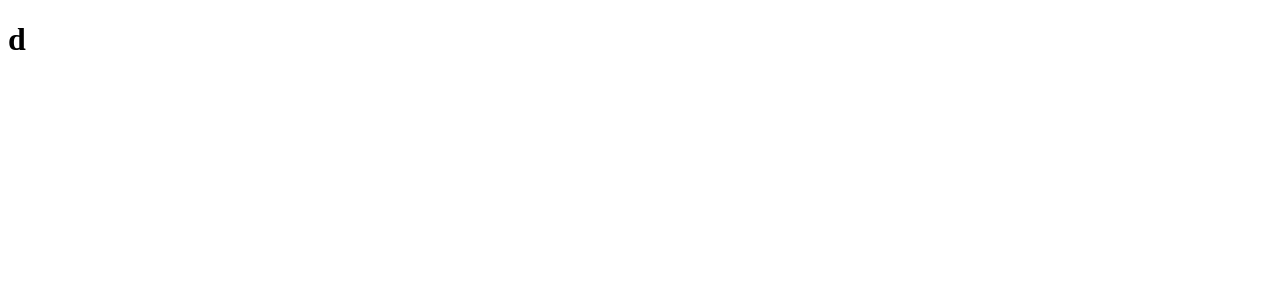
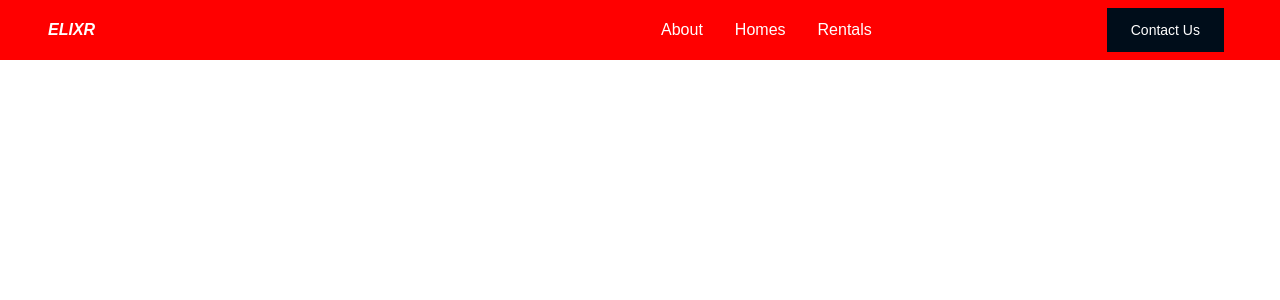
Before and after one commit to ramzi-omari/React-RealEstateWithAnimation, a React (Create React App) app: page / in a window 1280 px wide. Shown: the top 300 px of the page. Built offline with nearby package versions, Linux system fonts and the light colour scheme.

Commit message:
set Navigation Bar1-animation contactUs button

```diff
--- a/package.json
+++ b/package.json
@@ -8,7 +8,10 @@
     "@testing-library/user-event": "^12.6.0",
     "react": "^17.0.1",
     "react-dom": "^17.0.1",
+    "react-icons": "^4.1.0",
+    "react-router-dom": "^5.2.0",
     "react-scripts": "4.0.1",
+    "styled-components": "^5.2.1",
     "web-vitals": "^0.2.4"
   },
   "scripts": {
--- a/src/App.js
+++ b/src/App.js
@@ -1,9 +1,11 @@
 import React from "react";
 import Navbar from "./components/Navbar";
+import GlobalStyle from "./globalStyles";
 
 function App() {
   return (
     <>
+      <GlobalStyle></GlobalStyle>
       <Navbar></Navbar>
     </>
   );
--- /dev/null
+++ b/src/components/Button.js
@@ -0,0 +1,23 @@
+import styled from "styled-components";
+import { Link } from "react-router-dom";
+
+export const Button = styled(Link)`
+  background: ${({ primary }) => (primary ? "#000d1a" : "CD853F")};
+  white-space: nowrap;
+  outline: none;
+  border: none;
+  min-width: 100px;
+  max-width: 200px;
+  cursor: pointer;
+  text-decoration: none;
+  transition: 0.3s;
+  display: flex;
+  align-items: center;
+  padding: ${({ big }) => (big ? "16px 40px" : "14px 24px")};
+  color: ${({ primary }) => (primary ? "#fff" : "#000d1a")};
+  font-size: ${({ big }) => (big ? "20px" : "14px")};
+
+  &:hover {
+    transform: translateY(-2px);
+  }
+`;
--- a/src/components/Navbar.js
+++ b/src/components/Navbar.js
@@ -1,10 +1,72 @@
 import React from "react";
+import styled, { css } from "styled-components/macro";
+import { Link } from "react-router-dom";
+import { menuData } from "../data/MenuData";
+import { Button } from "./Button";
+
+const Nav = styled.nav`
+  height: 60px;
+  display: flex;
+  background: red;
+  justify-content: space-between;
+  padding: 1rem 2rem;
+  z-index: 100;
+  position: fixed;
+  width: 100%;
+`;
+
+const NavLink = css`
+  color: #fff;
+  display: flex;
+  align-items: center;
+  height: 100%;
+  padding: 0 1rem;
+  cursor: pointer;
+  text-decoration: none;
+`;
+
+const Logo = styled(Link)`
+  ${NavLink}
+  font-style: italic;
+  font-weight: 600;
+`;
+
+const MenuBars = styled.i``;
+
+const NavMenu = styled.div`
+  display: flex;
+  align-items: center;
+  margin-right: -48px;
+`;
+
+const NavMenuLinks = styled(Link)`
+  ${NavLink}
+`;
+
+const NavBtn = styled.div`
+  display: flex;
+  align-items: center;
+  margin-right: 24px;
+`;
 
 const Navbar = () => {
   return (
-    <div>
-      <h1>d</h1>
-    </div>
+    <Nav>
+      <Logo to="/">ELIXR</Logo>
+      <MenuBars></MenuBars>
+      <NavMenu>
+        {menuData.map((item, index) => (
+          <NavMenuLinks to={item.link} key={index}>
+            {item.title}
+          </NavMenuLinks>
+        ))}
+      </NavMenu>
+      <NavBtn>
+        <Button to="/contact" primary="true">
+          Contact Us
+        </Button>
+      </NavBtn>
+    </Nav>
   );
 };
 
--- /dev/null
+++ b/src/data/MenuData.js
@@ -0,0 +1,5 @@
+export const menuData = [
+  { title: "About", link: "/about" },
+  { title: "Homes", link: "/homes" },
+  { title: "Rentals", link: "/rentals" },
+];
--- /dev/null
+++ b/src/globalStyles.js
@@ -0,0 +1,17 @@
+import { createGlobalStyle } from "styled-components";
+
+const GlobalStyle = createGlobalStyle`
+*{
+    margin: 0;
+    padding: 0;
+    box-sizing: border-box;
+    font-family: "Montserrat", sans-serif;
+}
+
+/* to prevent issues with animation */
+html, body {
+    overflow-x : hidden;
+}
+`;
+
+export default GlobalStyle;
--- a/src/index.js
+++ b/src/index.js
@@ -2,10 +2,13 @@
 import ReactDOM from "react-dom";
 import App from "./App";
 import reportWebVitals from "./reportWebVitals";
+import { BrowserRouter as Router } from "react-router-dom";
 
 ReactDOM.render(
   <React.StrictMode>
-    <App />
+    <Router>
+      <App />
+    </Router>
   </React.StrictMode>,
   document.getElementById("root")
 );
```
Also changed, not shown: 2 other files (tests, documents, lock files or other folders).
